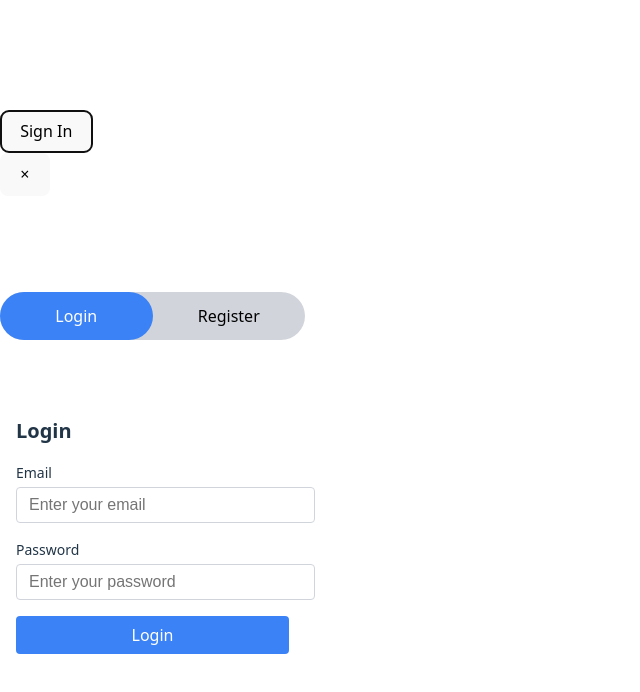
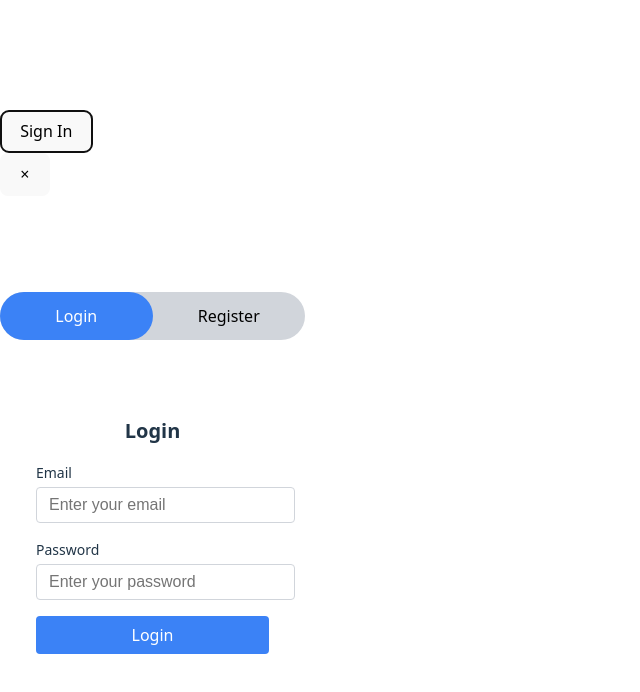
Before and after one commit to dnguyen0091/ResuMaker-Web, a React (Vite) app in the folder resumaker_web/: page / in a window 1280 px wide. Both pictures are taken after a click on the button "Sign In". Shown: the top 692 px of the page, without its empty margins (0-640 px from the left). Built offline with nearby package versions, Linux system fonts and the light colour scheme.

Commit message:
Add files via upload
forms ready to connect to endpoints

```diff
--- a/resumaker_web/src/Components/Forms/SignInUp/connectUser.css
+++ b/resumaker_web/src/Components/Forms/SignInUp/connectUser.css
@@ -5,6 +5,7 @@
     width: 100%;
     max-width: 400px;
     margin: 48px auto 0;
+
   }
 
   .spacer {
--- a/resumaker_web/src/Components/Forms/SignInUp/forms.css
+++ b/resumaker_web/src/Components/Forms/SignInUp/forms.css
@@ -1,5 +1,10 @@
 .form-container {
     padding: 16px;
+
+    display:flex;
+    flex-direction: column;
+    justify-content: center;
+    align-items: center;
   }
 
   .form-title {
--- a/resumaker_web/src/Components/Forms/SignInUp/loginForm.jsx
+++ b/resumaker_web/src/Components/Forms/SignInUp/loginForm.jsx
@@ -1,10 +1,93 @@
+import { useState } from 'react';
 import './forms.css';
 
 export default function LoginForm() {
+  // Form state
+  const [formData, setFormData] = useState({
+    email: '',
+    password: ''
+  });
+
+  // UI state
+  const [isLoading, setIsLoading] = useState(false);
+  const [error, setError] = useState('');
+
+  // Handle input changes
+  const handleChange = (e) => {
+    const { id, value } = e.target;
+    setFormData(prevData => ({
+      ...prevData,
+      [id]: value
+    }));
+  };
+
+  const handleSubmit = async (e) => {
+    e.preventDefault();
+
+    // Clear previous errors
+    setError('');
+
+    // Basic validation
+    if (!formData.email || !formData.password) {
+      setError('Please enter both email and password');
+      return;
+    }
+
+    setIsLoading(true);
+
+    try {
+      const API_URL = 'https://resumaker-api.onrender.com';
+
+      // Send login request to backend
+      const response = await fetch(`${API_URL}/login`, {
+        method: 'POST',
+        headers: {
+          'Content-Type': 'application/json',
+        },
+        body: JSON.stringify({
+          email: formData.email,
+          password: formData.password
+        })
+      });
+
+      // Parse response
+      const data = await response.json();
+
+      // Handle unsuccessful login
+      if (!response.ok) {
+        throw new Error(data.message || 'Invalid credentials');
+      }
+
+      // Handle successful login
+      console.log('Login successful', data);
+
+      // Store auth token
+      if (data.token) {
+        localStorage.setItem('token', data.token);
+
+        // Store user data if needed
+        if (data.user) {
+          localStorage.setItem('user', JSON.stringify(data.user));
+        }
+
+      }
+
+    } catch (err) {
+      setError(err.message || 'Login failed. Please try again.');
+      console.error('Login error:', err);
+    } finally {
+      setIsLoading(false);
+    }
+  };
+
   return (
     <div className="form-container">
       <h2 className="form-title">Login</h2>
-      <form>
+
+      {/* Error message */}
+      {error && <div className="form-error">{error}</div>}
+
+      <form onSubmit={handleSubmit}>
         <div className="form-group">
           <label className="form-label" htmlFor="email">Email</label>
           <input
@@ -12,6 +95,9 @@ export default function LoginForm() {
             id="email"
             className="form-input"
             placeholder="Enter your email"
+            value={formData.email}
+            onChange={handleChange}
+            required
           />
         </div>
         <div className="form-group">
@@ -21,13 +107,17 @@ export default function LoginForm() {
             id="password"
             className="form-input"
             placeholder="Enter your password"
+            value={formData.password}
+            onChange={handleChange}
+            required
           />
         </div>
         <button
           type="submit"
           className="form-button"
+          disabled={isLoading}
         >
-          Login
+          {isLoading ? 'Logging in...' : 'Login'}
         </button>
       </form>
     </div>
--- a/resumaker_web/src/Components/Forms/SignInUp/registerForm.jsx
+++ b/resumaker_web/src/Components/Forms/SignInUp/registerForm.jsx
@@ -1,10 +1,106 @@
+import { useState } from 'react';
 import './forms.css';
 
 export default function RegisterForm() {
+  // Form state management
+  const [formData, setFormData] = useState({
+    name: '',
+    email: '',
+    password: '',
+    confirmPassword: ''
+  });
+
+  // UI state management
+  const [isLoading, setIsLoading] = useState(false);
+  const [error, setError] = useState('');
+  const [successMsg, setSuccessMsg] = useState('');
+
+  // Handle input changes
+  const handleChange = (e) => {
+    const { id, value } = e.target;
+    setFormData(prevData => ({
+      ...prevData,
+      [id]: value
+    }));
+  };
+
+  const handleSubmit = async (e) => {
+    e.preventDefault();
+
+    // Clear previous error/success messages
+    setError('');
+    setSuccessMsg('');
+
+    // Client-side validation
+    if (formData.password !== formData.confirmPassword) {
+      setError('Passwords do not match');
+      return;
+    }
+
+    setIsLoading(true);
+
+    try {
+      // API URL (best practice: use environment variables)
+      const API_URL = 'https://resumaker-api.onrender.com';
+
+      // Send registration data to backend
+      const response = await fetch(`${API_URL}/register`, {
+        method: 'POST',
+        headers: {
+          'Content-Type': 'application/json',
+        },
+        body: JSON.stringify({
+          firstName: formData.name,
+          lastName: formData.name,
+          login: formData.email,
+          password: formData.password
+        })
+      });
+
+      // Parse response
+      const data = await response.json();
+
+      // Handle non-successful responses
+      if (!response.ok) {
+        throw new Error(data.message || 'Registration failed');
+      }
+
+      // Handle successful registration
+      setSuccessMsg('Registration successful! You can now log in.');
+
+      // Optional: Store token if returned and auto-login
+      if (data.token) {
+        localStorage.setItem('token', data.token);
+        // Could redirect or update global auth state here
+      }
+
+      // Reset form
+      setFormData({
+        name: '',
+        email: '',
+        password: '',
+        confirmPassword: ''
+      });
+
+    } catch (err) {
+      setError(err.message || 'An error occurred during registration');
+      console.error('Registration error:', err);
+    } finally {
+      setIsLoading(false);
+    }
+  };
+
   return (
     <div className="form-container">
       <h2 className="form-title">Register</h2>
-      <form>
+
+      {/* Error message */}
+      {error && <div className="form-error">{error}</div>}
+
+      {/* Success message */}
+      {successMsg && <div className="form-success">{successMsg}</div>}
+
+      <form onSubmit={handleSubmit}>
         <div className="form-group">
           <label className="form-label" htmlFor="name">Full Name</label>
           <input
@@ -12,24 +108,33 @@ export default function RegisterForm() {
             id="name"
             className="form-input"
             placeholder="Enter your full name"
+            value={formData.name}
+            onChange={handleChange}
+            required
           />
         </div>
         <div className="form-group">
-          <label className="form-label" htmlFor="registerEmail">Email</label>
+          <label className="form-label" htmlFor="email">Email</label>
           <input
             type="email"
-            id="registerEmail"
+            id="email"
             className="form-input"
             placeholder="Enter your email"
+            value={formData.email}
+            onChange={handleChange}
+            required
           />
         </div>
         <div className="form-group">
-          <label className="form-label" htmlFor="registerPassword">Password</label>
+          <label className="form-label" htmlFor="password">Password</label>
           <input
             type="password"
-            id="registerPassword"
+            id="password"
             className="form-input"
             placeholder="Create password"
+            value={formData.password}
+            onChange={handleChange}
+            required
           />
         </div>
         <div className="form-group">
@@ -39,13 +144,17 @@ export default function RegisterForm() {
             id="confirmPassword"
             className="form-input"
             placeholder="Confirm password"
+            value={formData.confirmPassword}
+            onChange={handleChange}
+            required
           />
         </div>
         <button
           type="submit"
           className="form-button"
+          disabled={isLoading}
         >
-          Register
+          {isLoading ? 'Registering...' : 'Register'}
         </button>
       </form>
     </div>
```
